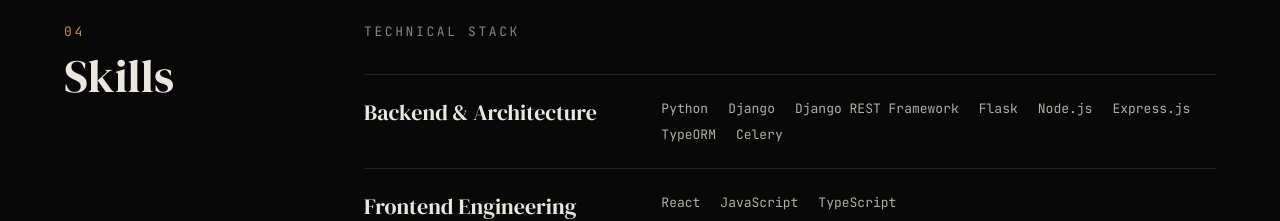
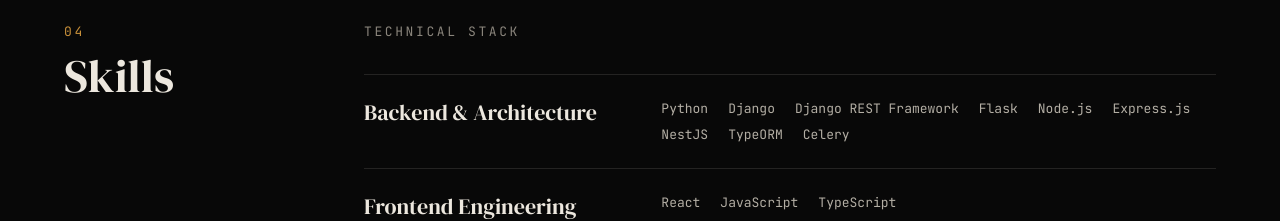
Before and after one commit to joaquims45/portfolio, a React (Vite) app: page / in a window 1280 px wide. Shown: the part 3880-4101 px from the top of the page. Built offline with nearby package versions, Linux system fonts and the light colour scheme.

Commit message:
feat: add NestJS to backend skills list

```diff
--- a/src/data/skills.ts
+++ b/src/data/skills.ts
@@ -4,7 +4,7 @@
 export const SKILLS: { group: SkillGroup; items: string[] }[] = [
   {
     group: 'backend',
-    items: ['Python', 'Django', 'Django REST Framework', 'Flask', 'Node.js', 'Express.js', 'TypeORM', 'Celery'],
+    items: ['Python', 'Django', 'Django REST Framework', 'Flask', 'Node.js', 'Express.js', 'NestJS', 'TypeORM', 'Celery'],
   },
   { group: 'frontend', items: ['React', 'JavaScript', 'TypeScript'] },
   { group: 'ai', items: ['LangChain', 'LangGraph', 'LLMs', 'RAG', 'Prompt Engineering'] },
```
